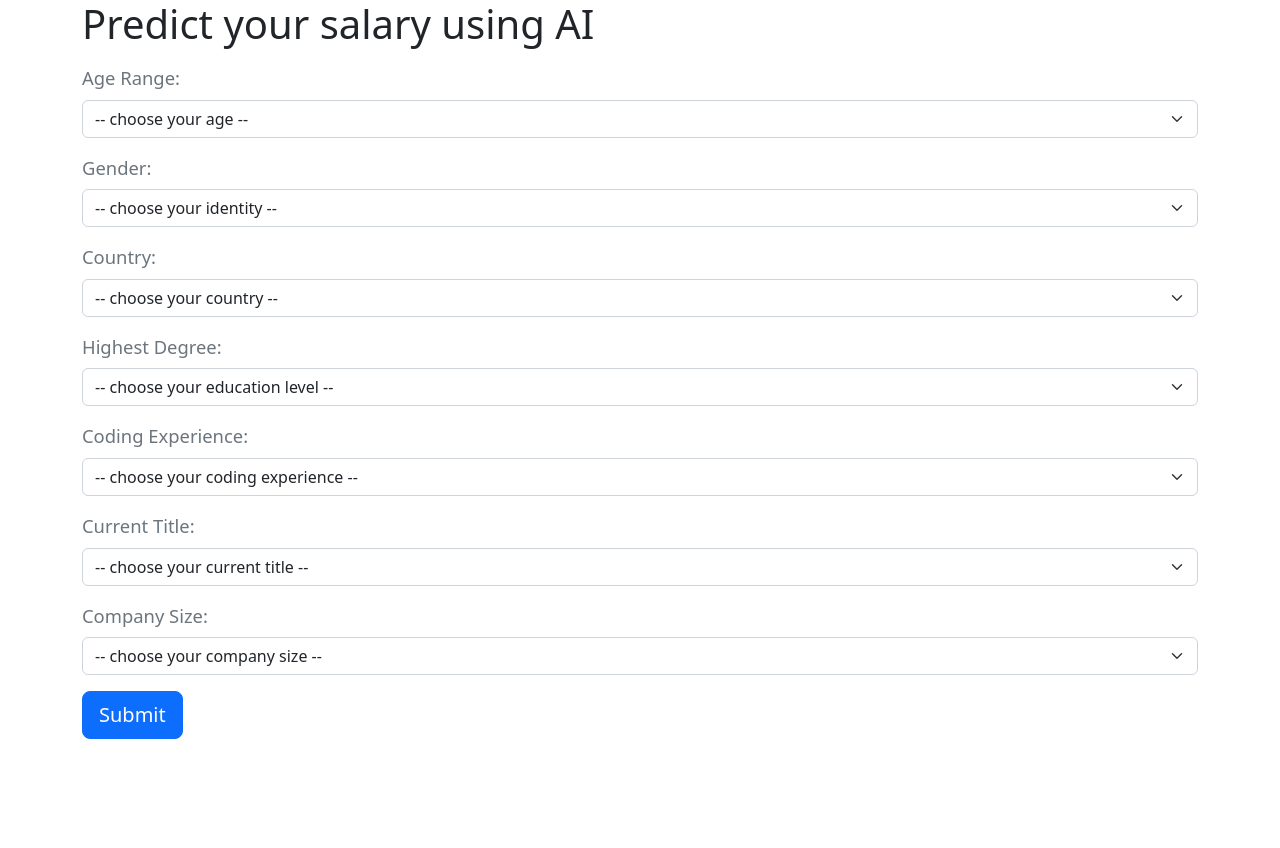
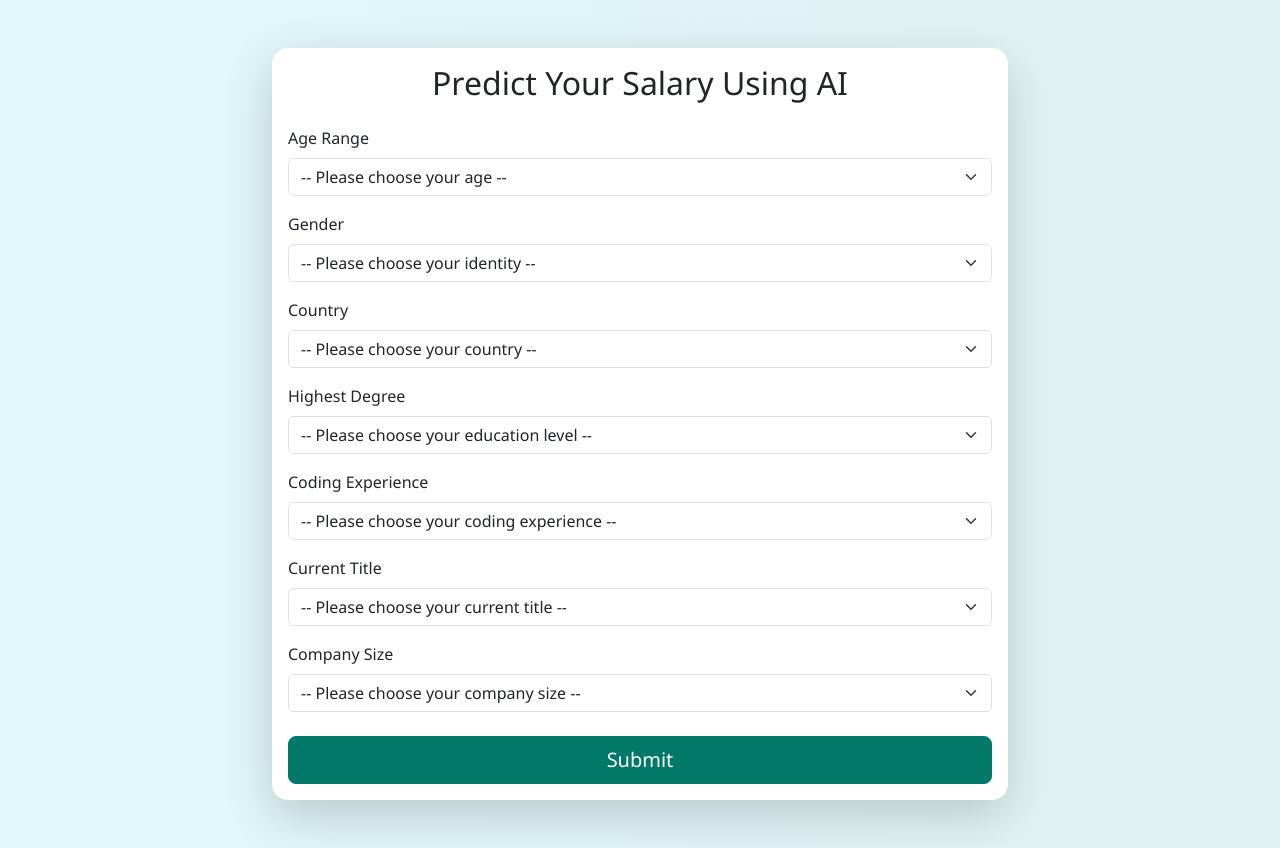
Before and after one commit to F-Menges/BAIS3300-salary-prediction-front-end, a Flask app: page / in a window 1280 px wide. Before the commit the page ends 739 px from the top, so only its background shows below. Run offline with Flask 3, Linux system fonts and the light colour scheme.

Commit message:
Added bootstrap formatting

```diff
--- a/app.py
+++ b/app.py
@@ -2,7 +2,7 @@
 from flask import request, render_template, redirect, url_for
 from flask_cors import CORS
 import requests
-# import json
+
 
 app = flask.Flask(__name__)
 app.config["SECRET_KEY"] = "seasdad(*2sffcra01^23sdet"
@@ -10,7 +10,8 @@
 CORS(app)
 
 # Get this URL from the Azure Overview page of your API web app
-api_url = "https://mnges-salary-prediction-api-g9eqe6c9aphrhmcc.eastus-01.azurewebsites.net/" # base url for API endpoints
+api_url = "https://mnges-salary-prediction-api-g9eqe6c9aphrhmcc.eastus-01.azurewebsites.net/"  # base url for API endpoints
+
 
 # main index page route
 @app.route("/")
@@ -90,3 +91,7 @@
             return render_template(
                 "index.html", error="Failed to make request to prediction API."
             )
+
+
+if __name__ == "__main__":
+    app.run(host="0.0.0.0", port=5003, debug=True)
--- a/templates/base.html
+++ b/templates/base.html
@@ -3,32 +3,52 @@
   <head>
     <meta charset="UTF-8" />
     <meta name="viewport" content="width=device-width, initial-scale=1.0" />
-    <title>{% block page_title %} {% endblock %}</title>
+    <title>{% block page_title %}AI Salary Predictor{% endblock %}</title>
+
+    <!-- Bootstrap 5.3 CSS -->
     <link
-      href="https://cdn.jsdelivr.net/npm/bootstrap@5.2.3/dist/css/bootstrap.min.css"
+      href="https://cdn.jsdelivr.net/npm/bootstrap@5.3.2/dist/css/bootstrap.min.css"
       rel="stylesheet"
-      integrity="sha384-rbsA2VBKQhggwzxH7pPCaAqO46MgnOM80zW1RWuH61DGLwZJEdK2Kadq2F9CUG65"
-      crossorigin="anonymous"
     />
-    <!--Popper.min.js and bootstrap.min.js are needed for functionality such as modals and alerts-->
-    <script
-      src="https://cdn.jsdelivr.net/npm/@popperjs/core@2.11.6/dist/umd/popper.min.js"
-      integrity="sha384-oBqDVmMz9ATKxIep9tiCxS/Z9fNfEXiDAYTujMAeBAsjFuCZSmKbSSUnQlmh/jp3"
-      crossorigin="anonymous"
-    ></script>
-    <script
-      src="https://cdn.jsdelivr.net/npm/bootstrap@5.2.3/dist/js/bootstrap.min.js"
-      integrity="sha384-cuYeSxntonz0PPNlHhBs68uyIAVpIIOZZ5JqeqvYYIcEL727kskC66kF92t6Xl2V"
-      crossorigin="anonymous"
-    ></script>
-    <link
-      rel="stylesheet"
-      href="{{ url_for('static', filename='css/stylesheet.css') }}"
-    />
+    <!-- Optional custom styles -->
+    <style>
+      body {
+        background: linear-gradient(to right, #e0f7fa, #e0f2f1);
+        min-height: 100vh;
+        font-family: "Segoe UI", Tahoma, Geneva, Verdana, sans-serif;
+      }
+
+      h2,
+      h1 {
+        color: #00796b;
+      }
+
+      .card {
+        border: none;
+        border-radius: 1rem;
+      }
+
+      .btn-primary {
+        background-color: #00796b;
+        border-color: #00796b;
+      }
+
+      .btn-primary:hover {
+        background-color: #004d40;
+        border-color: #004d40;
+      }
+
+      .alert {
+        border-radius: 0.75rem;
+      }
+    </style>
   </head>
   <body>
-    <div class="container">
-      {% block error %} {% endblock %} {% block content %} {% endblock %}
-    </div>
+    <!-- Optional navigation bar can go here -->
+
+    {% block error %}{% endblock %} {% block content %}{% endblock %}
+
+    <!-- Bootstrap JS (for dropdowns, modals if needed) -->
+    <script src="https://cdn.jsdelivr.net/npm/bootstrap@5.3.2/dist/js/bootstrap.bundle.min.js"></script>
   </body>
 </html>
--- a/templates/index.html
+++ b/templates/index.html
@@ -1,26 +1,33 @@
-{%extends 'base.html'%} {% block page_title %} AI Salary Predictor {% endblock
-%} {%block content%}
+{% extends 'base.html' %} {% block page_title %} AI Salary Predictor {% endblock
+%} {% block content %}
 
-<h1>Predict your salary using AI</h1>
+<div class="container py-5">
+  <div class="row justify-content-center">
+    <div class="col-lg-8">
+      <div class="card shadow-lg">
+        <div class="card-body">
+          <h2 class="card-title text-center mb-4">
+            Predict Your Salary Using AI
+          </h2>
+
           {% if prediction %}
-<span class="prediction_text" id="output">
-  Your predicted salary is: {{ "${:,.2f}".format(prediction.predicted_salary) }}
-</span>
-
+          <div class="alert alert-success text-center" role="alert">
+            Your predicted salary is:
+            <strong
+              >{{ "${:,.2f}".format(prediction.predicted_salary) }}</strong
+            >
+          </div>
           {% endif %} {% if error %}
-<span class="error_text" id="output"> &nbsp;{{ error }} </span>
+          <div class="alert alert-danger text-center" role="alert">
+            {{ error }}
+          </div>
           {% endif %}
 
           <form name="salary_prediction_form" action="/predict" method="POST">
-  <div class="mb-3 mt-3">
-    <label for="ageSelect" class="form-label text-secondary">Age Range:</label>
-    <select
-      name="age"
-      id="ageSelect"
-      class="form-select form-select-md mb-3"
-      aria-label="Select your age group"
-    >
-      <option value="">-- choose your age --</option>
+            <div class="mb-3">
+              <label for="age" class="form-label">Age Range</label>
+              <select name="age" id="age" class="form-select" required>
+                <option value="">-- Please choose your age --</option>
                 <option value="0">18-21</option>
                 <option value="1">22-24</option>
                 <option value="2">25-29</option>
@@ -36,14 +43,9 @@
             </div>
 
             <div class="mb-3">
-    <label for="genderSelect" class="form-label text-secondary">Gender:</label>
-    <select
-      name="gender"
-      id="genderSelect"
-      class="form-select form-select-md mb-3"
-      aria-label="Select your gender identity"
-    >
-      <option value="">-- choose your identity --</option>
+              <label for="gender" class="form-label">Gender</label>
+              <select name="gender" id="gender" class="form-select" required>
+                <option value="">-- Please choose your identity --</option>
                 <option value="0">Man</option>
                 <option value="1">Nonbinary</option>
                 <option value="2">Prefer not to say</option>
@@ -53,16 +55,10 @@
             </div>
 
             <div class="mb-3">
-    <label for="countrySelect" class="form-label text-secondary"
-      >Country:</label
-    >
-    <select
-      name="country"
-      id="countrySelect"
-      class="form-select form-select-md mb-3"
-      aria-label="Select your location"
-    >
-      <option value="">-- choose your country --</option>
+              <label for="country" class="form-label">Country</label>
+              <select name="country" id="country" class="form-select" required>
+                <option value="">-- Please choose your country --</option>
+                <option value="">--Please chose your country--</option>
                 <option value="0">Algeria</option>
                 <option value="1">Argentina</option>
                 <option value="2">Australia</option>
@@ -82,7 +78,9 @@
                 <option value="16">Germany</option>
                 <option value="17">Ghana</option>
                 <option value="18">Hong Kong (S.A.R.)</option>
-      <option value="19">I do not wish to disclose my location</option>
+                <option value="19">
+                  I do not wish to disclose my location
+                </option>
                 <option value="20">India</option>
                 <option value="21">Indonesia</option>
                 <option value="22">Iran, Islamic Republic of...</option>
@@ -127,16 +125,16 @@
             </div>
 
             <div class="mb-3">
-    <label for="educationSelect" class="form-label text-secondary"
-      >Highest Degree:</label
-    >
+              <label for="education" class="form-label">Highest Degree</label>
               <select
                 name="highest_deg"
-      id="educationSelect"
-      class="form-select form-select-md mb-3"
-      aria-label="Select your education level"
+                id="education"
+                class="form-select"
+                required
               >
-      <option value="">-- choose your education level --</option>
+                <option value="">
+                  -- Please choose your education level --
+                </option>
                 <option value="0">Bachelor’s degree</option>
                 <option value="1">Doctoral degree</option>
                 <option value="2">I prefer not to answer</option>
@@ -144,21 +142,25 @@
                 <option value="4">No formal education past high school</option>
                 <option value="5">Professional doctorate</option>
                 <option value="6">
-        Some college/university study without earning a bachelor’s degree
+                  Some college/university study without earning a bachelor’s
+                  degree
                 </option>
               </select>
             </div>
+
             <div class="mb-3">
-    <label for="codingExperienceSelect" class="form-label text-secondary"
-      >Coding Experience:</label
+              <label for="codingExperience" class="form-label"
+                >Coding Experience</label
               >
               <select
                 name="coding_exp"
-      id="codingExperienceSelect"
-      class="form-select form-select-md mb-3"
-      aria-label="Select your coding experience"
+                id="codingExperience"
+                class="form-select"
+                required
               >
-      <option value="">-- choose your coding experience --</option>
+                <option value="">
+                  -- Please choose your coding experience --
+                </option>
                 <option value="0">1-3 years</option>
                 <option value="1">10-20 years</option>
                 <option value="2">20+ years</option>
@@ -168,30 +170,20 @@
                 <option value="6">I have never written code</option>
               </select>
             </div>
+
             <div class="mb-3">
-    <label for="titleSelect" class="form-label text-secondary"
-      >Current Title:</label
-    >
-    <select
-      name="title"
-      id="titleSelect"
-      class="form-select form-select-md mb-3"
-      aria-label="Select your current title"
-    >
-      <option value="">-- choose your current title --</option>
+              <label for="title" class="form-label">Current Title</label>
+              <select name="title" id="title" class="form-select" required>
+                <option value="">-- Please choose your current title --</option>
                 <option value="0">Data Administrator</option>
-      <option value="1">
-        Data Analyst (Business, Marketing, Financial, Quantitative, etc)
-      </option>
+                <option value="1">Data Analyst</option>
                 <option value="2">Data Architect</option>
                 <option value="3">Data Engineer</option>
                 <option value="4">Data Scientist</option>
                 <option value="5">Developer Advocate</option>
                 <option value="6">Engineer (non-software)</option>
-      <option value="7">Machine Learning/MLops Engineer</option>
-      <option value="8">
-        Manager (Program, Project, Operations, Executive-level, etc)
-      </option>
+                <option value="7">ML/MLOps Engineer</option>
+                <option value="8">Manager</option>
                 <option value="9">Other</option>
                 <option value="10">Research Scientist</option>
                 <option value="11">Software Engineer</option>
@@ -199,17 +191,16 @@
                 <option value="13">Teacher / professor</option>
               </select>
             </div>
-  <div class="mb-3">
-    <label for="companySizeSelect" class="form-label text-secondary"
-      >Company Size:</label
-    >
+
+            <div class="mb-4">
+              <label for="companySize" class="form-label">Company Size</label>
               <select
                 name="company_size"
                 id="companySizeSelect"
-      class="form-select form-select-md mb-3"
-      aria-label="Select your company size"
+                class="form-select"
+                required
               >
-      <option value="">-- choose your company size --</option>
+                <option value="">-- Please choose your company size --</option>
                 <option value="0">0-49 employees</option>
                 <option value="1">10,000 or more employees</option>
                 <option value="2">1000-9,999 employees</option>
@@ -217,7 +208,8 @@
                 <option value="4">50-249 employees</option>
               </select>
             </div>
-  <div class="mb-3">
+
+            <div class="d-grid">
               <input
                 class="btn btn-primary btn-lg"
                 type="submit"
@@ -226,5 +218,10 @@
               />
             </div>
           </form>
+        </div>
+      </div>
+    </div>
+  </div>
+</div>
 
 {% endblock %}
```
Also changed, not shown: README.md. Lines whose indentation alone changed are shown as unchanged.
